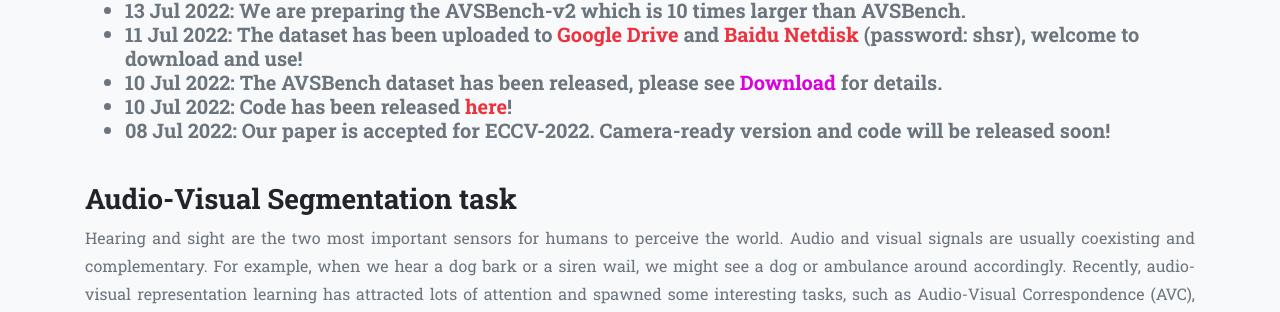
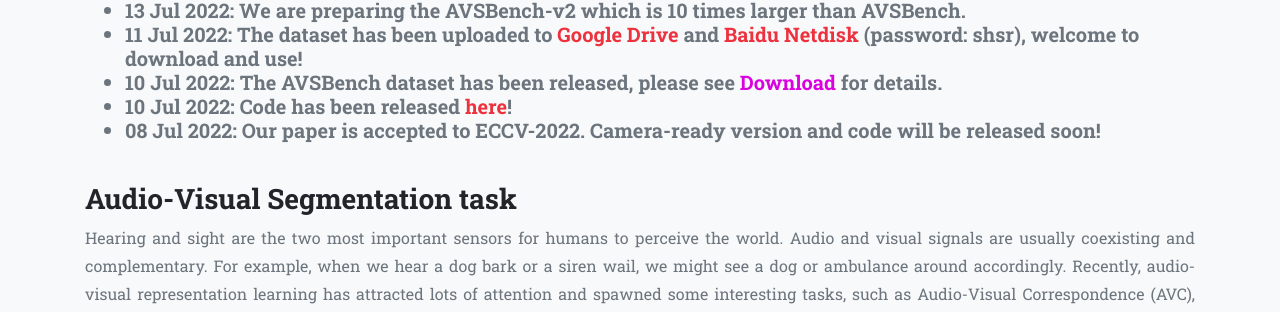
Before and after one commit to OpenNLPLab/AVSBench, a Jekyll site: the page built from index.html, in a window 1280 px wide and 900 px high, scrolled down 659 px. Shown: the part 143-455 px from the top of the window. Built offline with Jekyll 4.4.1, drawn with Linux system fonts in a browser that asks for light colours; nearby versions of some CDN libraries; some web fonts are replaced.

Commit message:
update content

```diff
--- a/index.html
+++ b/index.html
@@ -81,7 +81,7 @@
               <!-- <li>28 Mar 2022: Camera-ready version has been released <a href="{{ site.baseurl }}/static/files/MUSIC-AVQA.pdf">here</a>!</li> -->
               <li>10 Jul 2022: The AVSBench dataset has been released, please see <font color="danger">Download</font> for details.</li>
               <li>10 Jul 2022: Code has been released <a href="https://github.com/OpenNLPLab/AVSBench">here</a>!</li>
-              <li>08 Jul 2022: Our paper is accepted for ECCV-2022. Camera-ready version and code will be released soon!</li>
+              <li>08 Jul 2022: Our paper is accepted to ECCV-2022. Camera-ready version and code will be released soon!</li>
           </ul>
         </h5>
       </div>
@@ -500,9 +500,10 @@
     <br/>
     <div class="row">
       <div class="col-md-12" style="text-align:justify">
-        <h4 class="section-subheading">Copyright <img alt="Creative Commons License" style="border-width:1px;float:left;margin-right:15px;margin-bottom:0px;" src="https://i.creativecommons.org/l/by-nc/3.0/88x31.png"/></h4>
+        <!-- <h4 class="section-subheading">Copyright <img alt="Creative Commons License" style="border-width:1px;float:left;margin-right:15px;margin-bottom:0px;" src="https://i.creativecommons.org/l/by-nc/3.0/88x31.png"/></h4> -->
+        <h4 class="section-subheading">Copyright </h4>
         <p>
-          The AVSBench dataset on this page is copyright by us and published under the <a rel="license" href="https://creativecommons.org/licenses/by-nc/4.0/">Creative Commons Attribution-NonCommercial 4.0 International</a> License. This means that  you must give appropriate credit, provide a link to the license, and indicate if changes were made. You may do so in any reasonable manner, but not in any way that suggests the licensor endorses you or your use. You may not use the material for commercial purposes.
+          The AVSBench dataset on this page is copyright by us and published under the <a rel="license" href="https://creativecommons.org/licenses/by-nc/4.0/">Creative Commons Attribution-NonCommercial 4.0 International</a> License. This means that you must give appropriate credit, provide a link to the license, and indicate if changes were made. You may do so in any reasonable manner, but not in any way that suggests the licensor endorses you or your use. You may not use the material for commercial purposes.
         </p>
       </div>
     </div>
@@ -616,7 +617,7 @@
         </figcaption>
      </figure>
 
-     <p class="text-muted" style="text-align:left">
+     <p class="text-muted" style="text-align:justify">
       In our <a href="https://arxiv.org/pdf/2207.05042.pdf">paper</a>, we provide more experimental results, such as additional comparison with a two-stage baseline, visualization of the audio-visual attention map, segmenting unseen objects, etc.
       Please refer to the paper for more details.
     </p>
```
